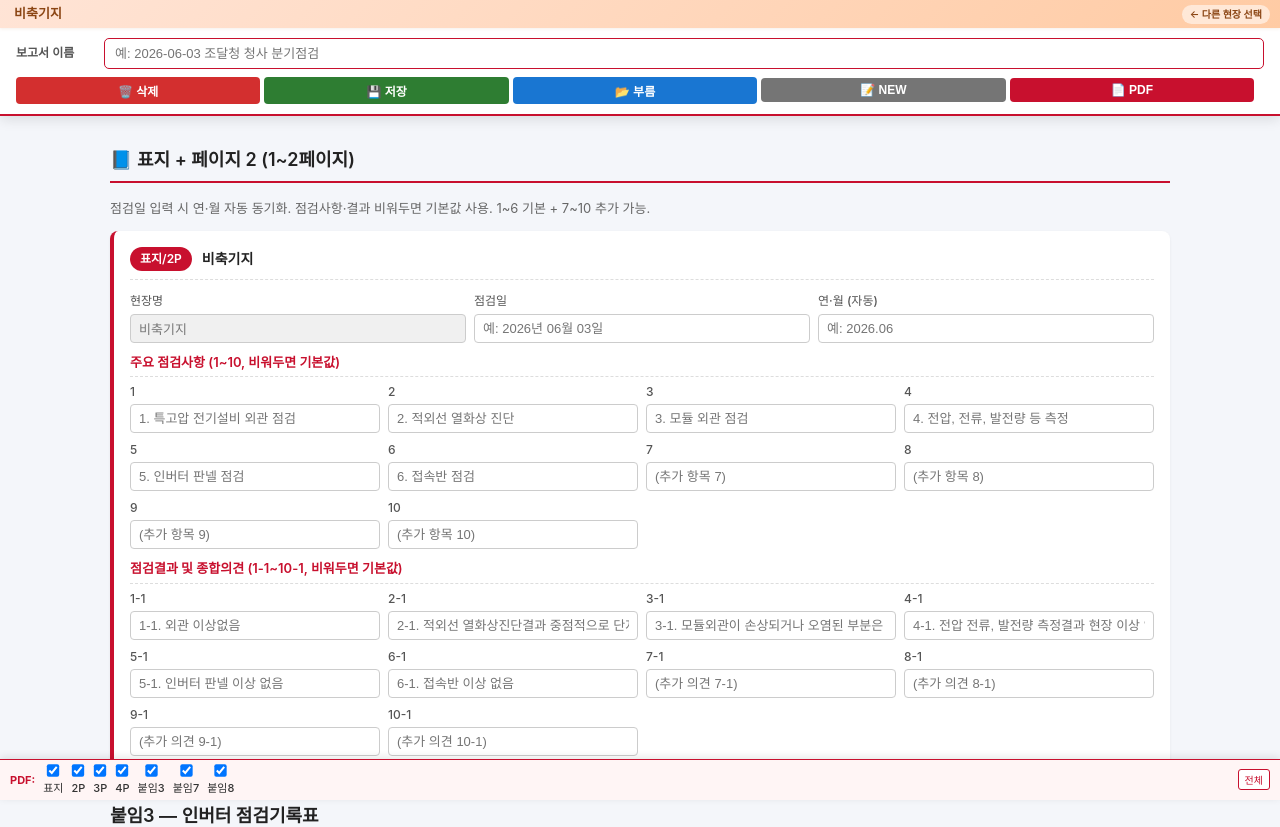
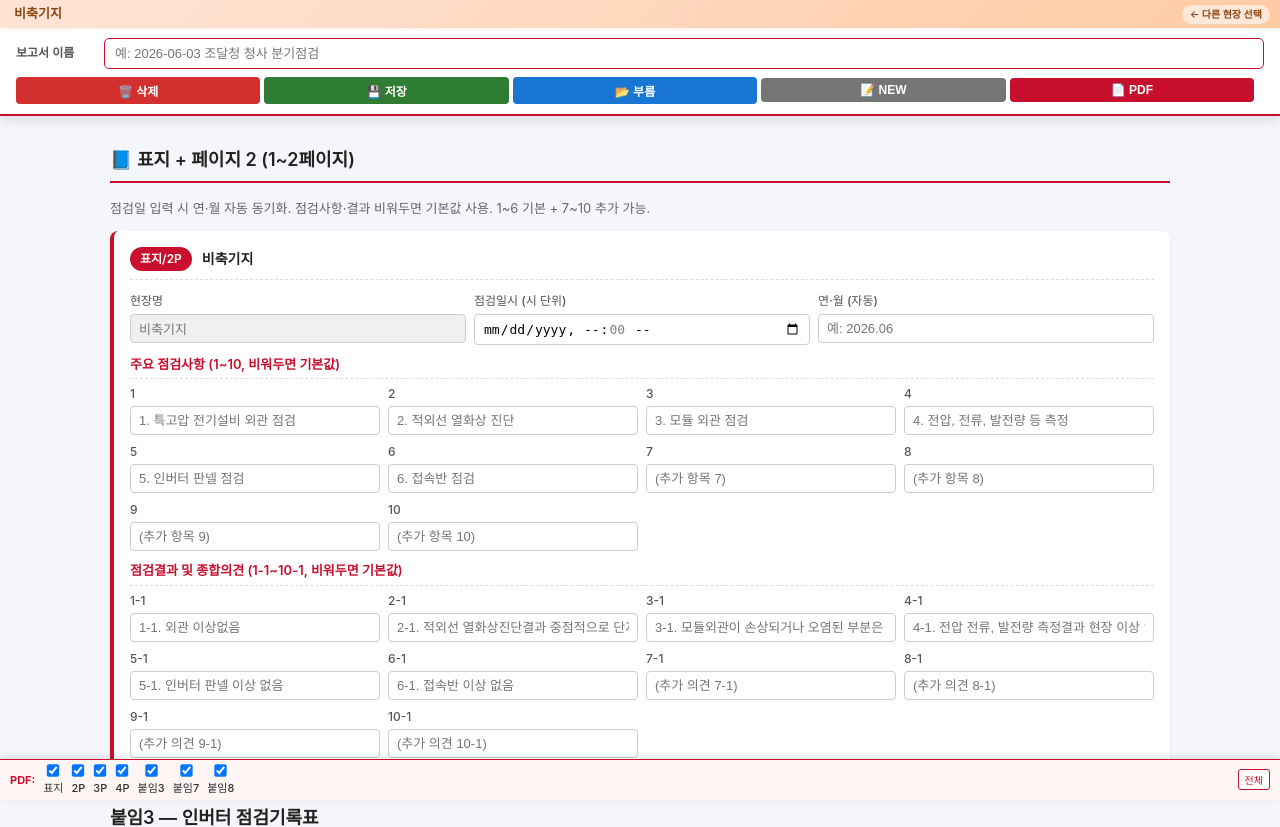
Before and after one commit to yihujong-create/jongro15_thermal-checknreport, a Flask app: a page that uses templates/site_form.html in a window 1280 px wide. Shown: the top 827 px of the page. Run offline with Flask 3, Linux system fonts and the light colour scheme; data that the repository does not hold is empty.

Commit message:
Add files via upload

```diff
--- a/templates/site_form.html
+++ b/templates/site_form.html
@@ -226,7 +226,7 @@ body{padding-bottom:42px !important;}
 <div class="block-header"><span class="block-num">표지/2P</span><span class="block-title">{{ site_name }}</span></div>
 <div class="meta-row">
 <label>현장명<input type="text" value="{{ site_name }}" disabled></label>
-<label>점검일<input type="text" id="inspection-date" name="inspection_date" form="report-form" placeholder="예: 2026년 06월 03일"></label>
+<label>점검일시 (시 단위)<input type="datetime-local" id="inspection-date" name="inspection_date_raw" form="report-form" step="3600"><input type="hidden" id="inspection-date-fmt" name="inspection_date" form="report-form" value=""></label>
 <label>연·월 (자동)<input type="text" id="cover-ym" name="year_month" form="report-form" placeholder="예: 2026.06" maxlength="8"></label>
 </div>
 <h3 class="b3-h3">주요 점검사항 (1~10, 비워두면 기본값)</h3>
@@ -259,18 +259,28 @@ body{padding-bottom:42px !important;}
 </section>
 
 <script>
-// 점검일 → 연월 자동 동기화
+// 점검일시(datetime-local) → 한글 포맷("2026년 06월 03일 14:30") + 연·월 자동 동기화
 (function() {
-  function _syncYm() {
+  function _onChange() {
     var dt = document.getElementById('inspection-date');
+    var fmt = document.getElementById('inspection-date-fmt');
     var ym = document.getElementById('cover-ym');
-    if (!dt || !ym) return;
-    var m = (dt.value || '').match(/(20\d{2})년\s*(\d{1,2})월/);
-    if (m) ym.value = m[1] + '.' + (m[2].length < 2 ? '0' + m[2] : m[2]);
+    if (!dt) return;
+    var v = dt.value || '';  // "YYYY-MM-DDTHH" (시 단위 step=3600)
+    var m = v.match(/^(\d{4})-(\d{2})-(\d{2})(?:T(\d{2}))?/);
+    if (!m) { if (fmt) fmt.value=''; return; }
+    var yy = m[1], mm = m[2], dd = m[3], hh = m[4] || '';
+    var korText = yy + '년 ' + mm + '월 ' + dd + '일';
+    if (hh) korText += ' ' + parseInt(hh, 10) + '시';
+    if (fmt) fmt.value = korText;
+    if (ym) ym.value = yy + '.' + mm;
   }
   document.addEventListener('DOMContentLoaded', function() {
     var dt = document.getElementById('inspection-date');
-    if (dt) dt.addEventListener('input', _syncYm);
+    if (dt) {
+      dt.addEventListener('change', _onChange);
+      dt.addEventListener('input', _onChange);
+    }
   });
 })();
 </script>
@@ -1730,7 +1740,6 @@ function generatePdf(ev) {
   return false;
 }
 
-// v92 — 윈도우 리사이즈 시 모든 열화상 슬롯의 마커 재그리기 (좌표 정확 유지)
 window.addEventListener('resize', function() {
   if (!window._flirDecoded) return;
   clearTimeout(window._redrawTimer);
```
